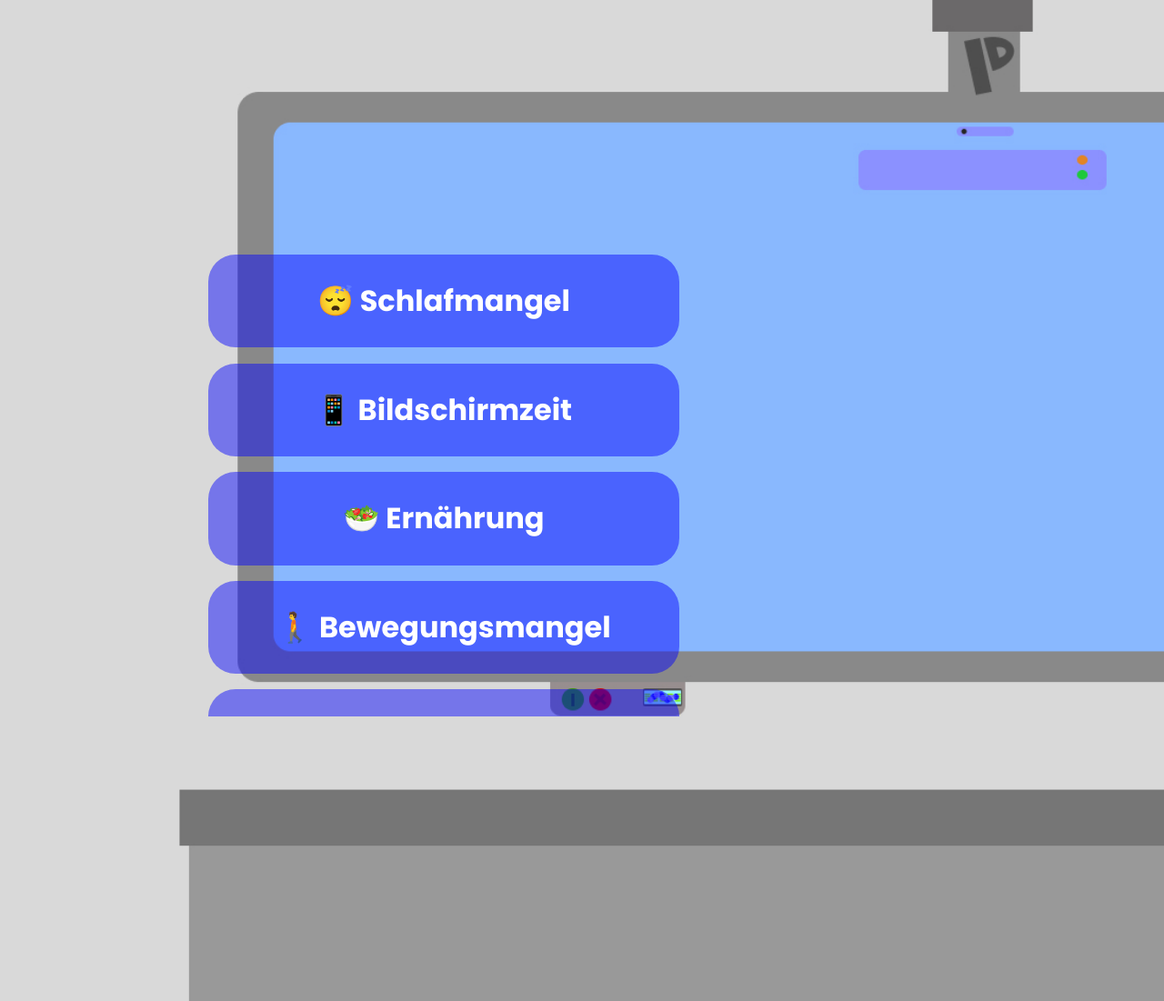
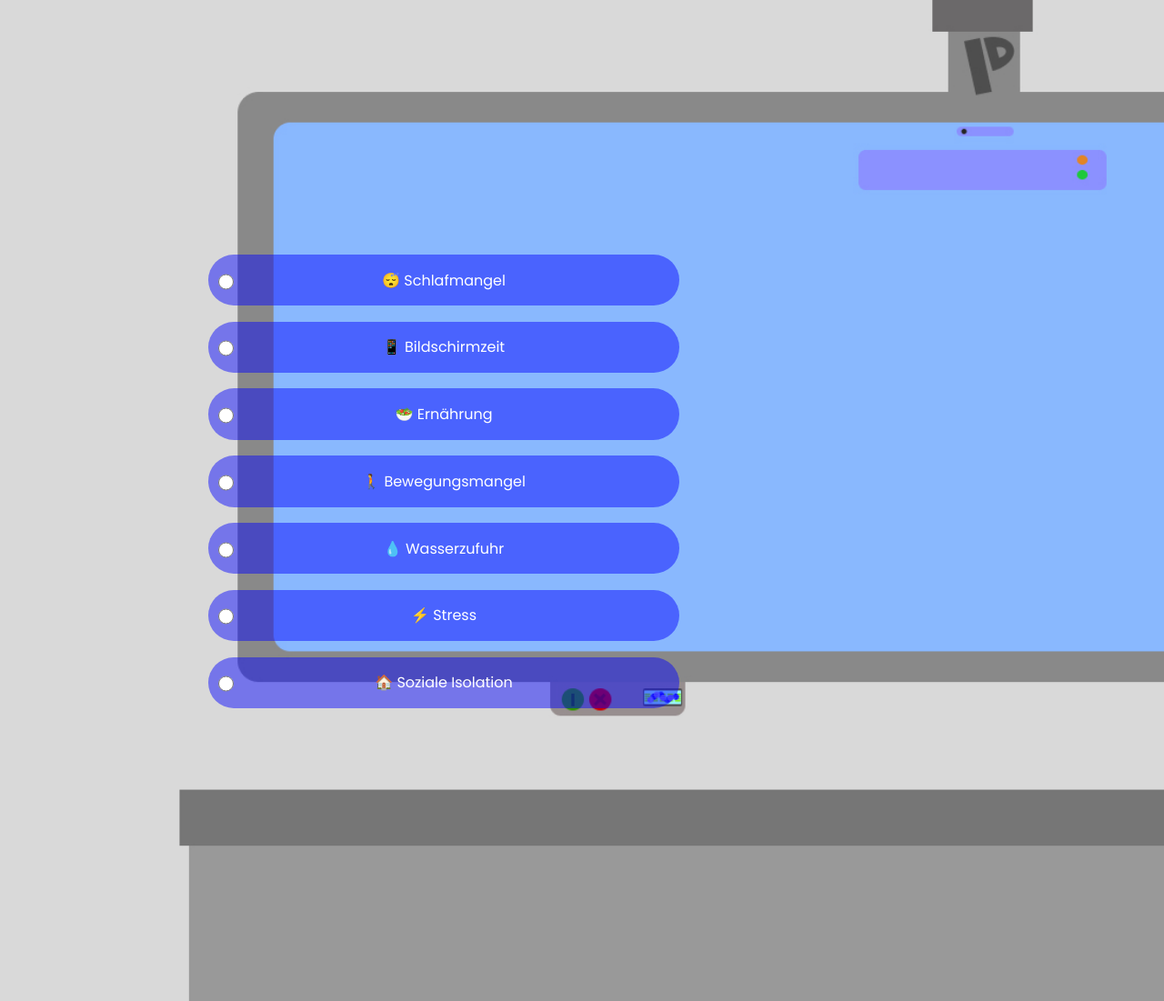
Before and after one commit to Daniel31507/Purrfect-Habits, a PHP site: page /project/html/Auswahl.php in a window 1280 px wide. Shown: the top 1101 px of the page at 91% size. Run offline with PHP 8.4, Linux system fonts and the light colour scheme.

Commit message:
radiobuttons auswahl.php

```diff
--- a/htdocs/project/css/auswahl.css
+++ b/htdocs/project/css/auswahl.css
@@ -20,14 +20,7 @@ body{
     overflow-y: scroll
 }
 .habitBox{
-    text-align: center;
-    background-color: rgba(0, 0, 255, 0.459);
-    padding: 1%;
-    margin-right: 5%;
-    margin-left: 5%;
-    margin-top: 3%;
-    margin-bottom: 3%;
-    border-radius: 30px;
+
 }
 .habitBox:nth-child(1){
     margin-top: 0.5%;
@@ -54,3 +47,27 @@ body{
         height: 35vh;
     }
 }
+.radio-group {
+    display: flex;
+    flex-direction: column;
+    align-items: center;
+    gap: 10px;
+    margin-top: 10px;
+}
+.habitBox {
+    text-align: center;
+    background-color: rgba(0, 0, 255, 0.459);
+    padding: 1%;
+    margin-right: 5%;
+    margin-left: 5%;
+    margin-top: 3%;
+    margin-bottom: 3%;
+    border-radius: 30px;
+    grid-template-columns:5% 90% ;
+    display: grid;
+}
+.habitBox label {
+    display: block;
+    padding: 10px;
+    cursor: pointer;
+}
--- a/htdocs/project/js/auswahl.js
+++ b/htdocs/project/js/auswahl.js
@@ -3,19 +3,16 @@ function getAllHabits() {
         .then((response) => response.json())
         .then((data) => {
             console.log(data);
-
             if (data.code == 200) {
                 let html = "";
                 for (let i = 0; i < data.habits.length; i++) {
                     let habit = data.habits[i];
-
                     html += `
                     <div class="habitBox">
-                    <h1>${habit.icon} ${habit.name}</h1>
-                </div>
-                `;
+                        <input type="radio" id="habit_${i}" name="habit_selection" value="${habit.name}">
+                        <label for="habit_${i}">${habit.icon} ${habit.name}</label>
+                    </div>`;
                 }
-
                 document.getElementById("boxes").innerHTML = html;
             }
         })
```
Lines whose indentation alone changed are shown as unchanged.
